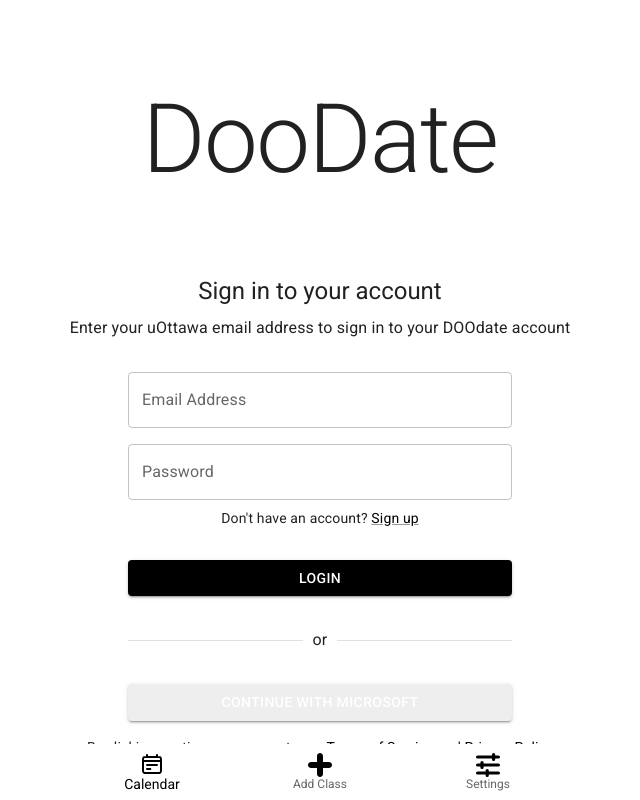
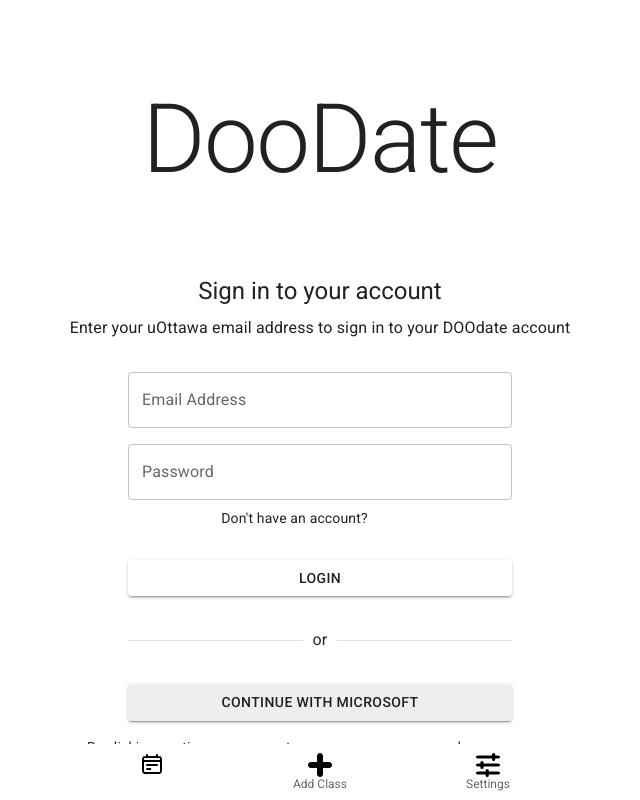
Before and after one commit to DOOdate/DOOdate, a React (Vite) app in the folder frontend/: page / in a window 1280 px wide. Shown: the whole page, without its empty margins (320-960 px from the left). Built offline with nearby package versions, Linux system fonts and the light colour scheme.

Commit message:
Add secondary color to light mode

```diff
--- a/frontend/src/App.jsx
+++ b/frontend/src/App.jsx
@@ -16,17 +16,18 @@ function App() {
       dark: {
         palette: {
           primary: {
-            main: '#FFFFFF',
+            main: '#000000',
             light: '#DADADA',
-            secondary: '#262626'
+            secondary: '#1A1A1A'
           },
         },
       },
       light: {
         palette: {
           primary: {
-            main: '#000000',
-            light: '#EEEEEE'
+            main: '#FFFFFF',
+            light: '#EEEEEE',
+            secondary: '#F1F1F1'
           },
         },
       },
```
